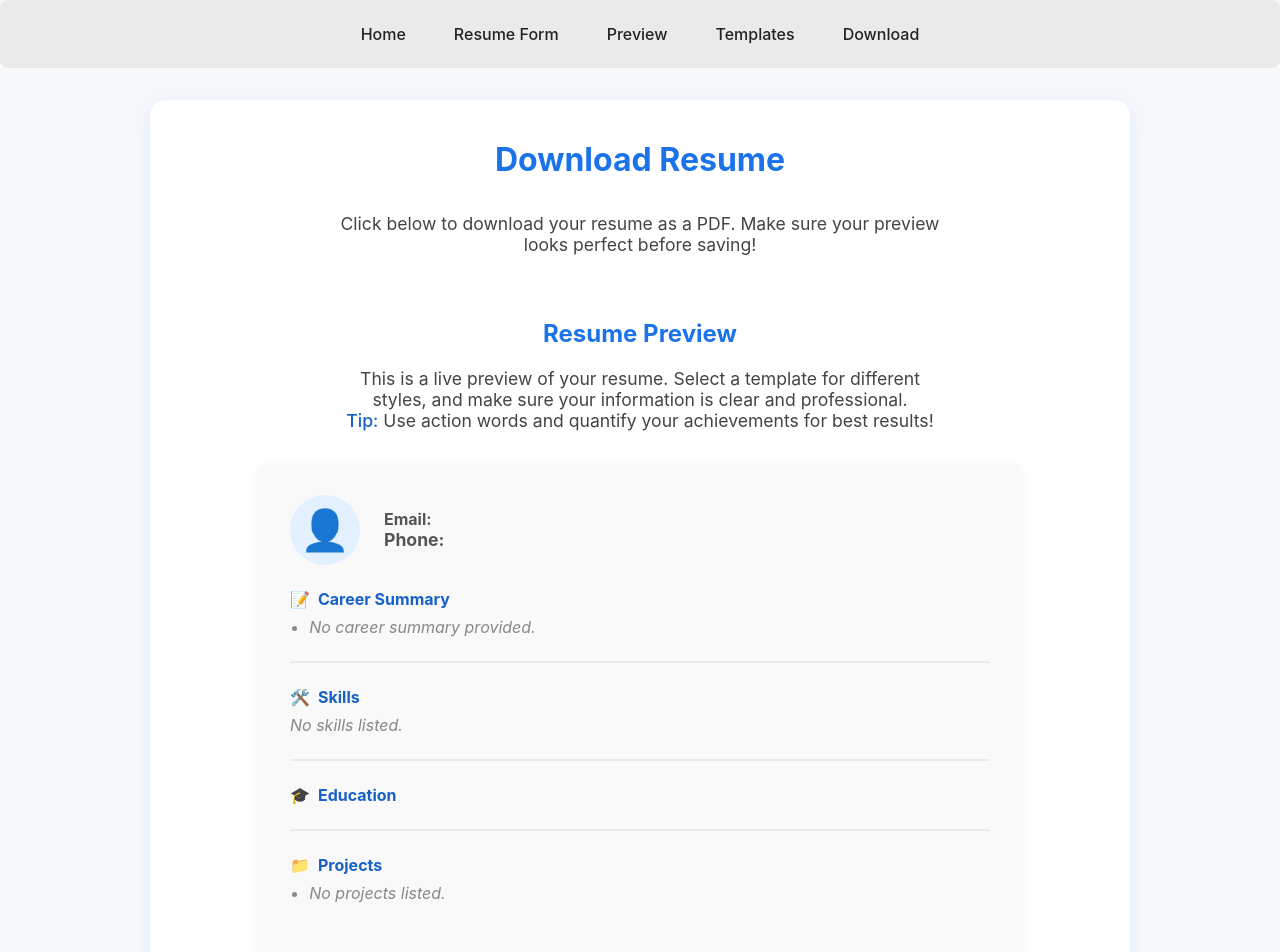
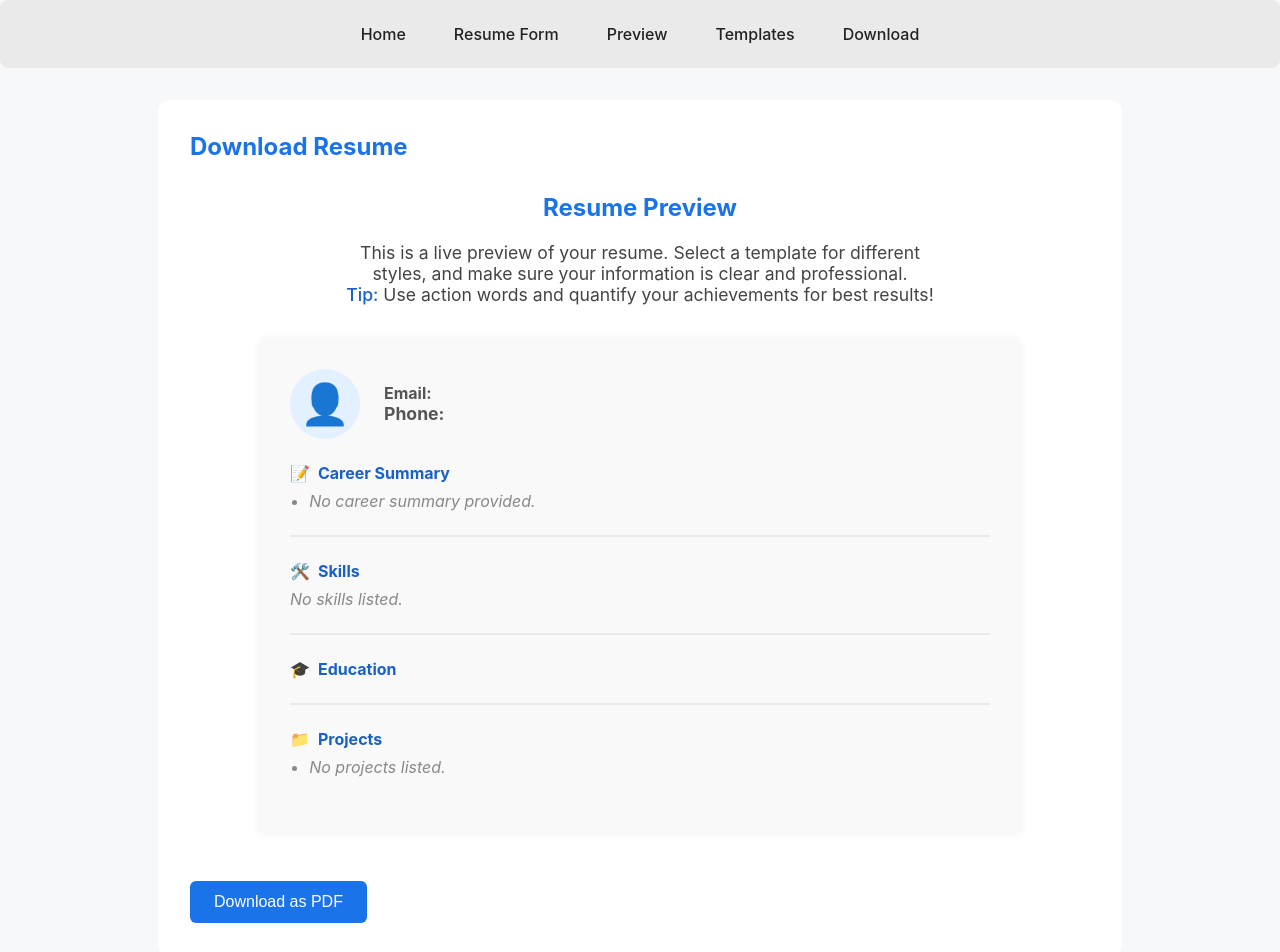
Before and after one commit to mayankkapila08/Resume-Builder-, a React (Vite) app: page /download in a window 1280 px wide. Shown: the top 952 px of the page. Built offline with nearby package versions, Linux system fonts and the light colour scheme.

Commit message:
Fix jspdf import issue for Vercel build

```diff
--- a/src/components/Download.jsx
+++ b/src/components/Download.jsx
@@ -1,10 +1,8 @@
 import { useRef } from 'react';
 import html2canvas from 'html2canvas';
 import Preview from './Preview';
-const { jsPDF } = await import('jspdf');
 
-
-
+// ⚡ Remove static import — use dynamic import instead
 export default function Download({ form, template }) {
   const previewRef = useRef();
 
@@ -12,8 +10,9 @@ export default function Download({ form, template }) {
     const input = previewRef.current;
     if (!input) return;
 
-    // ✅ Lazy import fixes Rollup/Vercel build error
-    const { jsPDF } = await import('jspdf');
+    // ✅ Lazy import jsPDF (works perfectly on Vercel)
+    const jsPDFModule = await import('jspdf');
+    const { jsPDF } = jsPDFModule;
 
     const canvas = await html2canvas(input, {
       scale: 2,
@@ -30,59 +29,13 @@ export default function Download({ form, template }) {
     pdf.save('resume.pdf');
   };
 
-  const styles1 = {
-    maxWidth: '900px',
-    margin: '2rem auto',
-    background: '#fff',
-    borderRadius: '16px',
-    boxShadow: '0 4px 24px rgba(26,115,232,0.08)',
-    padding: '2.5rem',
-    display: 'flex',
-    flexDirection: 'column',
-    alignItems: 'center',
-  };
-
-  const styles2 = {
-    color: '#1a73e8',
-    marginBottom: '1rem',
-    fontSize: '2rem',
-    fontWeight: 700,
-  };
-
-  const styles3 = {
-    fontSize: '1.1rem',
-    color: '#444',
-    marginBottom: '2rem',
-    textAlign: 'center',
-    maxWidth: '600px',
-  };
-
-  const styles4 = {
-    marginTop: '2rem',
-    padding: '0.75rem 2rem',
-    borderRadius: '8px',
-    background: '#1a73e8',
-    color: '#fff',
-    fontWeight: 700,
-    fontSize: '1.1rem',
-    border: 'none',
-    cursor: 'pointer',
-    boxShadow: '0 2px 8px rgba(26,115,232,0.08)',
-    transition: 'background 0.2s',
-  };
-
   return (
-    <div style={styles1}>
-      <h2 style={styles2}>Download Resume</h2>
-      <p style={styles3}>
-        Click below to download your resume as a PDF. Make sure your preview looks perfect before saving!
-      </p>
-      <div ref={previewRef} style={{ width: '100%' }}>
+    <div style={{ maxWidth: '900px', margin: '2rem auto', padding: '2rem', background: '#fff', borderRadius: '10px' }}>
+      <h2>Download Resume</h2>
+      <div ref={previewRef}>
         <Preview form={form} template={template} />
       </div>
-      <button onClick={handleDownload} style={styles4}>
-        Download as PDF
-      </button>
+      <button onClick={handleDownload}>Download as PDF</button>
     </div>
   );
 }
```
